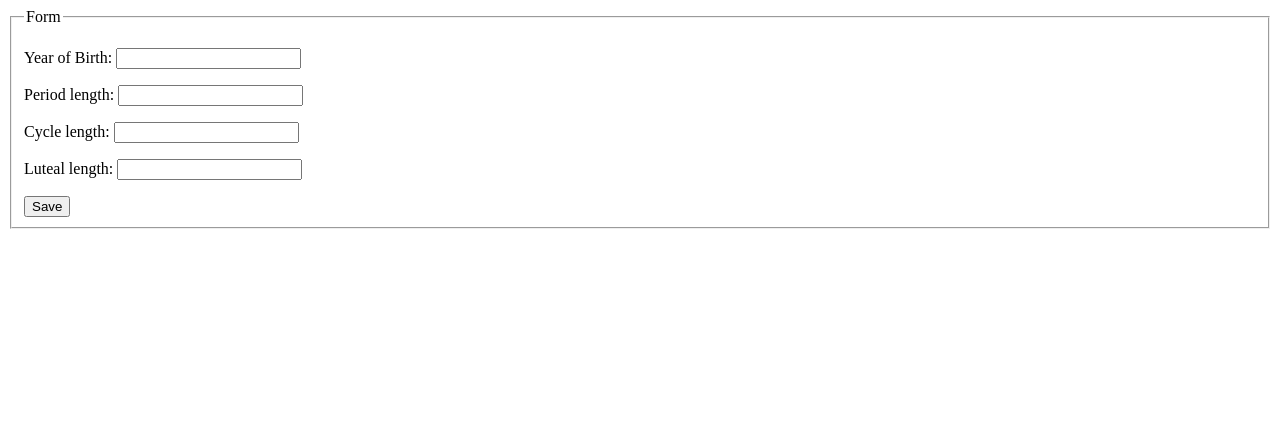
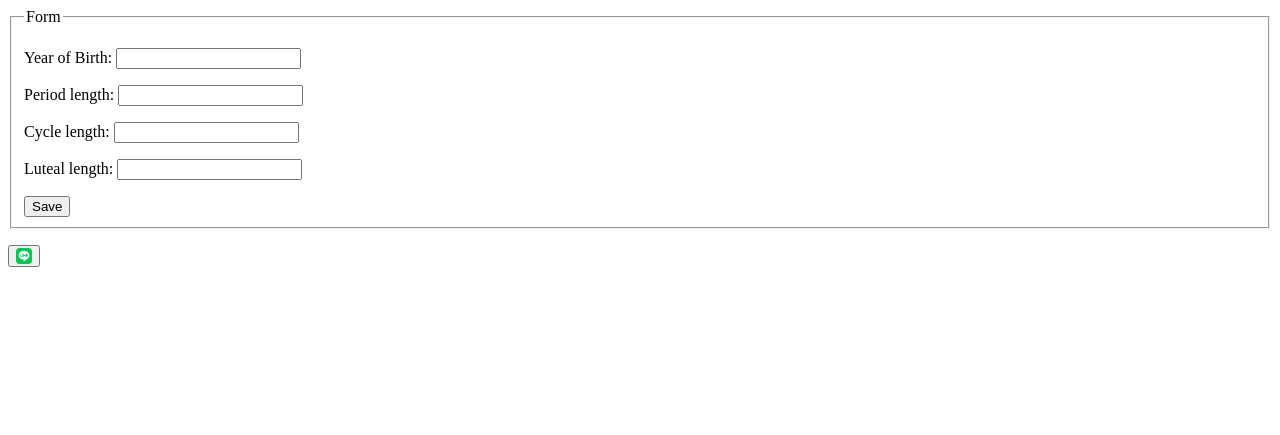
Before and after one commit to JiratchayaPhinyodom/Period-Pejai, a Django app: template period/api_period/templates/setting/setting_page.html in a window 1280 px wide. Shown: the top 435 px of the page. Run offline with Django 4.2, Linux system fonts and the light colour scheme; the template is opened without the code that fills it: values that come from a table or form of the project are taken from there, others are empty.

Commit message:
try to add line image button

```diff
--- a/period/api_period/templates/setting/setting_page.html
+++ b/period/api_period/templates/setting/setting_page.html
@@ -8,3 +8,5 @@
       </fieldset>
     </form>
 </div>
+<button type="submit" name="button" id="button" ><img src="/api/setting/line.png"
+                                                      width="16" height="16" align="absmiddle" /></button>
```
Also changed, not shown: period/api_period/templates/setting/line.png (added).
